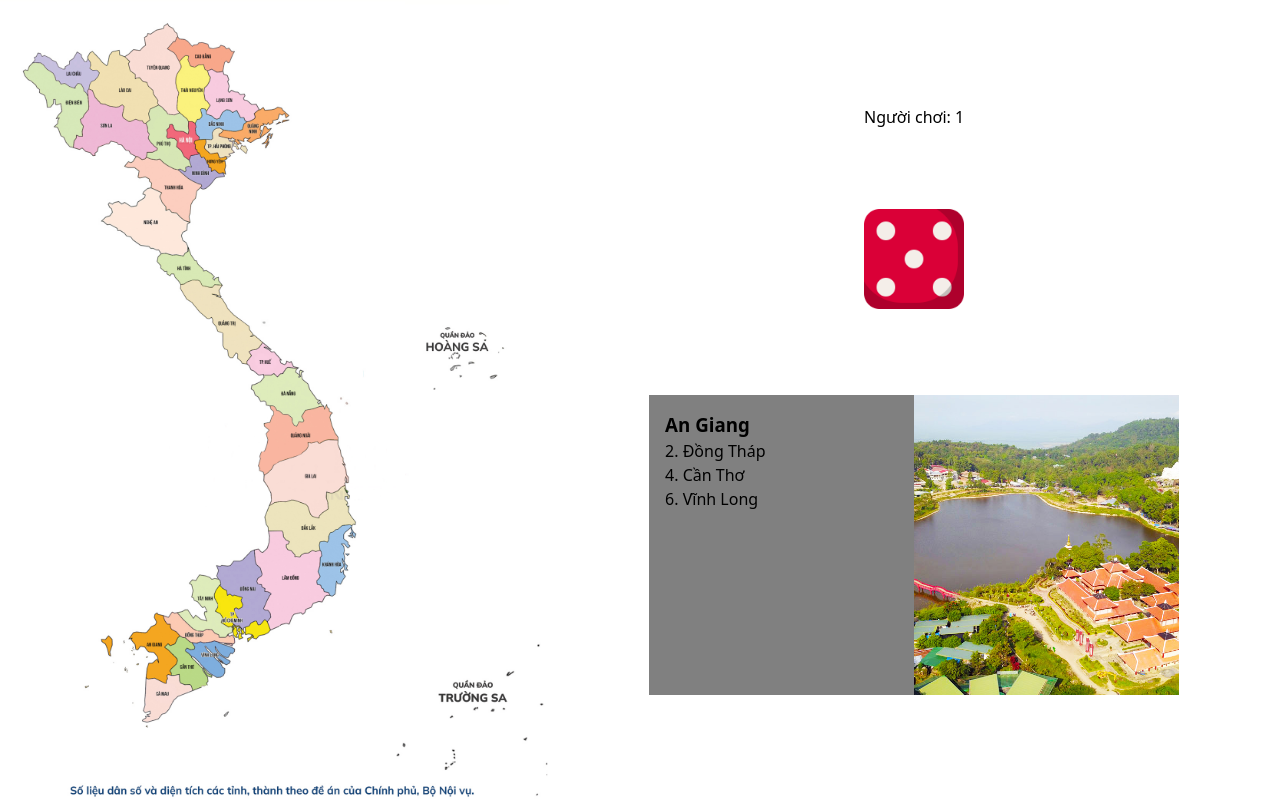
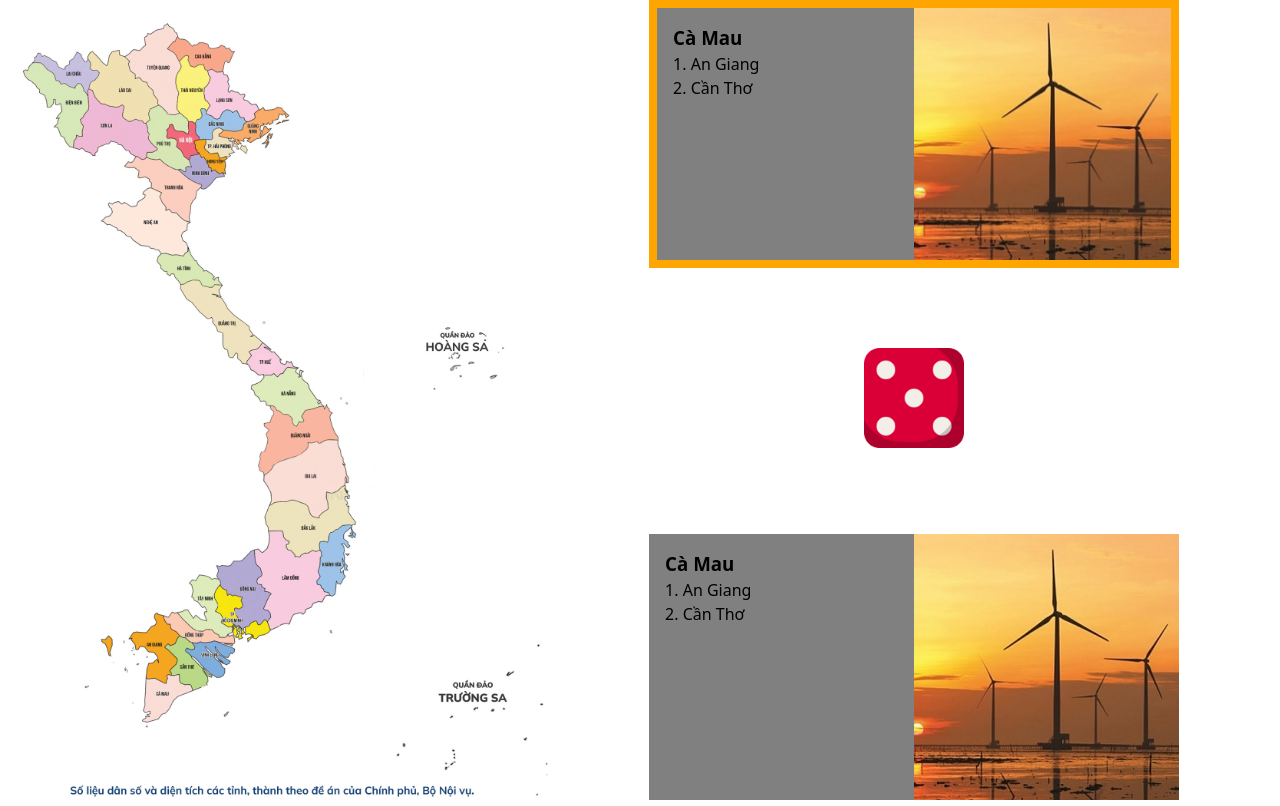
Before and after one commit to Quang-Bach/MotVongVietNam, a React (Vite) app: page / in a window 1280 px wide. Built offline with nearby package versions, Linux system fonts and the light colour scheme.

Commit message:
show turn of player

```diff
--- a/src/App.jsx
+++ b/src/App.jsx
@@ -53,9 +53,9 @@ function App() {
         <img src={VietnamMap} className="map" />
       </div>
       <div className="game-container">
-        <div>Người chơi: {turn}</div>
+        <ProvinceBox turn={turn} player={player1} active={turn === 1} />
         <Dice onRollDice={onRollDice} />
-        <ProvinceBox />
+        <ProvinceBox turn={turn} player={player2} active={turn === 2} />
       </div>
     </div>
   );
--- a/src/components/ProvinceBox/index.jsx
+++ b/src/components/ProvinceBox/index.jsx
@@ -1,18 +1,28 @@
-import AnGiangImg from "../../assets/provinces/angiang.png";
+import PROVINCES_DATA from "../../data/provinces";
 import "./style.css";
-const ProvinceBox = () => {
+const ProvinceBox = ({ turn, player, active }) => {
+  const currentProvinceData = PROVINCES_DATA.find((item) => item.id === player);
+  let provinceBoxClassName = "province-box";
+  if (active === true) {
+    provinceBoxClassName = provinceBoxClassName + " province-box__active";
+  }
   return (
-    <div className="province-box">
+    <div className={provinceBoxClassName}>
       <div className="content">
-        <h3>An Giang</h3>
+        <h3>{currentProvinceData.name}</h3>
         <div>
-            <p>2. Đồng Tháp</p>
-            <p>4. Cần Thơ</p>
-            <p>6. Vĩnh Long</p>
+          {currentProvinceData.dice.map((item) => {
+            const province = PROVINCES_DATA.find((i) => i.id === item.id);
+            return (
+              <p>
+                {item.number}. {province.name}
+              </p>
+            );
+          })}
         </div>
       </div>
       <div className="thumbnail">
-        <img src={AnGiangImg} />
+        <img src={currentProvinceData.thumbnail} />
       </div>
     </div>
   );
--- a/src/components/ProvinceBox/style.css
+++ b/src/components/ProvinceBox/style.css
@@ -3,6 +3,9 @@
   height: 300px;
   display: flex;
   background-color: gray;
+}
+.province-box__active {
+  border: 8px solid orange;
 }
 .province-box .content {
   flex-basis: 50%;
```
